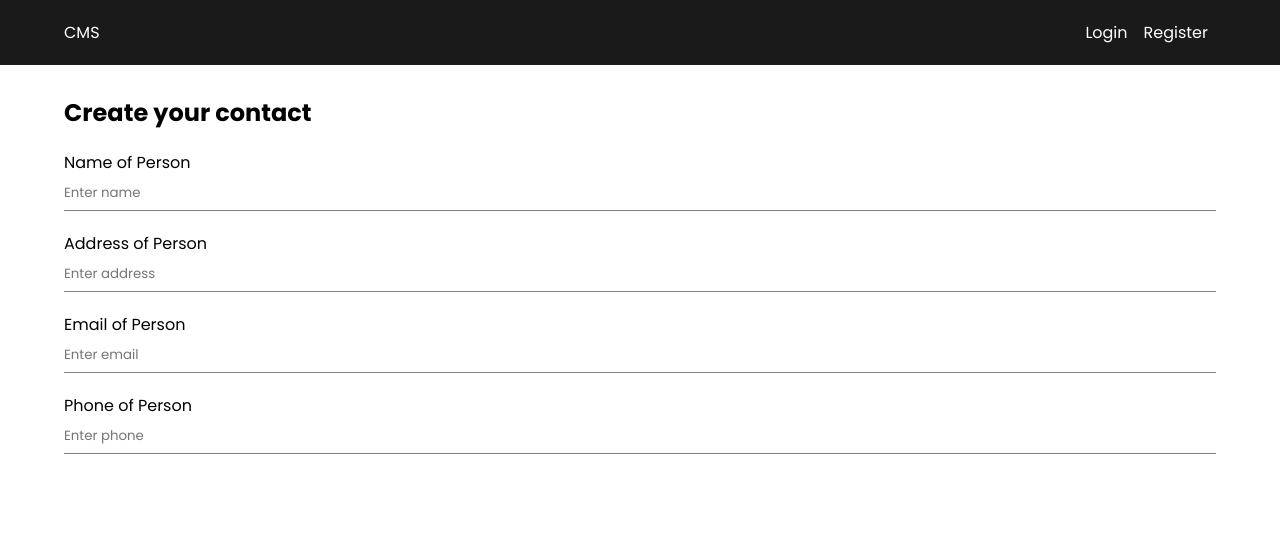
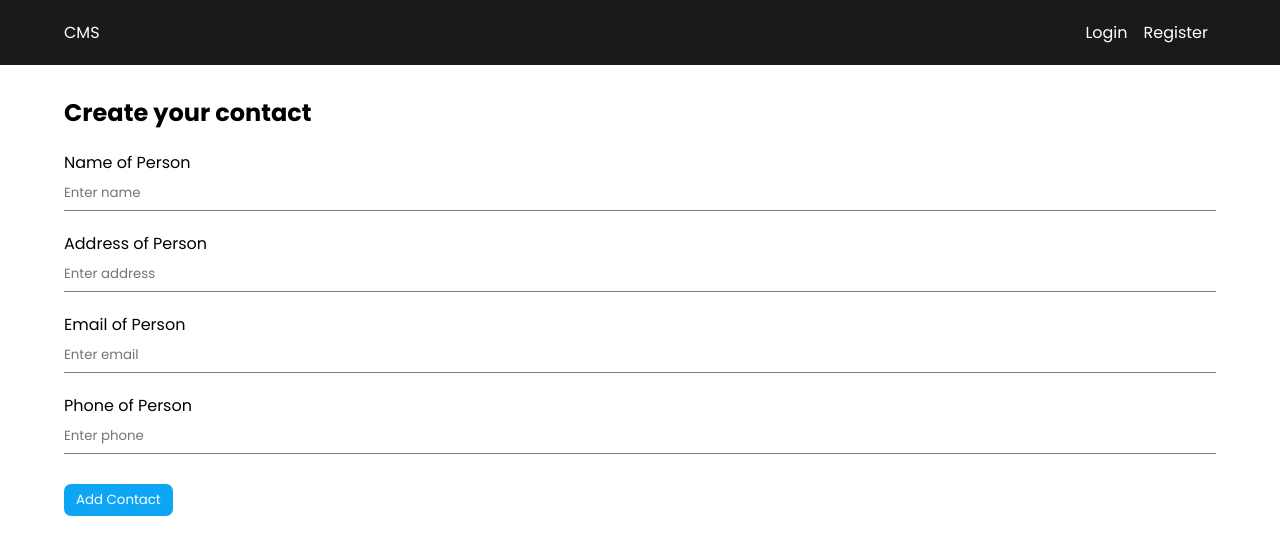
Before and after one commit to samah-basheer/address-book, a React (Create React App) app in the folder client/: page /create in a window 1280 px wide. Shown: the top 554 px of the page. Built offline with nearby package versions, Linux system fonts and the light colour scheme; no server answers; sample sign-in values are in the browser's storage.

Commit message:
added create btn

```diff
--- a/client/src/pages/CreateContact.css
+++ b/client/src/pages/CreateContact.css
@@ -13,3 +13,7 @@
     border: none;
     height: 35px;
 }
+
+.submit-btn {
+    margin-top: 30px;
+}
--- a/client/src/pages/CreateContact.js
+++ b/client/src/pages/CreateContact.js
@@ -28,6 +28,9 @@ const CreateContact = () => {
                         <label>Phone of Person</label>
                         <input type='text' id='phoneInput' name='phone' placeholder='Enter phone' required />
                     </div>
+                    <div className='submit-btn'>
+                        <input type='submit' value='Add Contact' className='btn' />
+                    </div>
                 </form>
             </div>
         </div>
```
